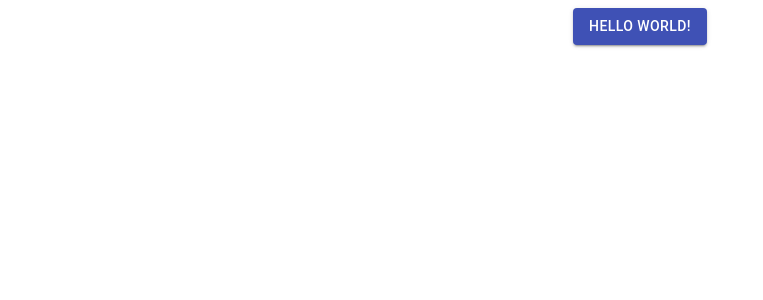
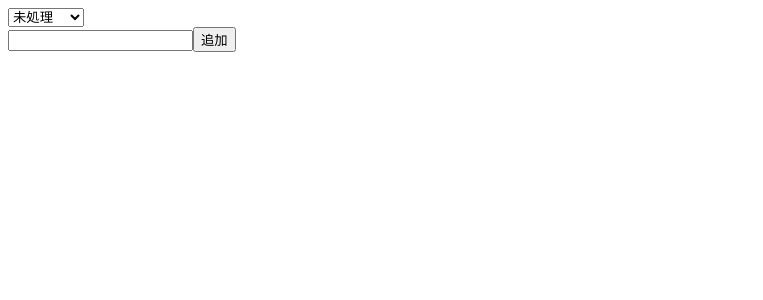
Before and after one commit to notchman8600/sh-yandere-front, a Next.js app: page / in a window 1280 px wide. Shown: the top 300 px of the page, without its empty margins (0-763 px from the left). Built offline with nearby package versions, Linux system fonts and the light colour scheme.

Commit message:
生成・更新・削除の機能をバックエンド未考慮で最低限の実装

```diff
--- /dev/null
+++ b/src/pages/TaskAdder.tsx
@@ -0,0 +1,40 @@
+import React, { useState } from 'react';
+import { TaskItemStruct } from './_declarations';
+
+type Props = {
+  tasks: TaskItemStruct[];
+  setTasks: React.Dispatch<React.SetStateAction<TaskItemStruct[]>>;
+};
+
+const TaskAdder: React.FC<Props> = ({ tasks, setTasks }) => {
+  const [inputText, setInputText] = useState('');
+
+  const onSubmitNewTask = (e: React.FormEvent<HTMLFormElement | HTMLButtonElement>) => {
+    e.preventDefault();
+    if (!inputText) return;
+
+    const newTask: TaskItemStruct = {
+      id: new Date().getTime(),
+      name: inputText,
+      is_finished: false,
+      is_removed: false,
+    };
+
+    setTasks([newTask, ...tasks]);
+    setInputText('');
+  };
+
+  return (
+    <>
+      {/* 後にPOST方式でのデータ送信プロパティ追加 */}
+      <form onSubmit={(e) => onSubmitNewTask(e)}>
+        <input type="text" value={inputText} onChange={(e) => setInputText(e.target.value)} />
+        <button type="submit" onSubmit={(e) => onSubmitNewTask(e)}>
+          追加
+        </button>
+      </form>
+    </>
+  );
+};
+
+export default TaskAdder;
--- /dev/null
+++ b/src/pages/TaskItem.tsx
@@ -0,0 +1,43 @@
+import React from 'react';
+import { TaskItemStruct } from './_declarations';
+
+type Props = {
+  task: TaskItemStruct;
+  onTaskFinish: (id: number, is_finished: boolean) => void;
+  onTaskRename: (id: number, name: string) => void;
+  onTaskRemove: (id: number, is_removed: boolean) => void;
+  onTaskRemovePerm: (id: number) => void;
+};
+
+const TaskItem: React.FC<Props> = ({
+  task,
+  onTaskFinish,
+  onTaskRename,
+  onTaskRemove,
+  onTaskRemovePerm,
+}) => {
+  return (
+    <li>
+      <input
+        type="checkbox"
+        checked={task.is_finished}
+        disabled={task.is_removed}
+        onChange={() => onTaskFinish(task.id, task.is_finished)}
+      />
+      <input
+        type="text"
+        value={task.name}
+        disabled={task.is_finished || task.is_removed}
+        onChange={(e) => onTaskRename(task.id, e.target.value)}
+      />
+      <button onClick={() => onTaskRemove(task.id, task.is_removed)}>
+        {task.is_removed ? '復元' : '削除'}
+      </button>
+      <button hidden={!task.is_removed} onClick={() => onTaskRemovePerm(task.id)}>
+        抹消
+      </button>
+    </li>
+  );
+};
+
+export default TaskItem;
--- /dev/null
+++ b/src/pages/TaskList.tsx
@@ -0,0 +1,101 @@
+import { TaskItemStruct, TaskFilterStruct } from './_declarations';
+import TaskItem from './TaskItem';
+import TaskAdder from './TaskAdder';
+
+type Props = {
+  tasks: TaskItemStruct[];
+  setTasks: React.Dispatch<React.SetStateAction<TaskItemStruct[]>>;
+  taskFilter: TaskFilterStruct;
+  setTaskFilter: React.Dispatch<React.SetStateAction<TaskFilterStruct>>;
+};
+
+const TaskList: React.FC<Props> = ({ tasks, setTasks, taskFilter, setTaskFilter }) => {
+  const FilteredTasks = tasks.filter((task) => {
+    switch (taskFilter) {
+      case 'unfinished':
+        return !task.is_finished && !task.is_removed;
+      case 'finished':
+        return task.is_finished && !task.is_removed;
+      case 'all':
+        return !task.is_removed;
+      case 'removed':
+        return task.is_removed;
+    }
+  });
+
+  const onTaskFinish = (id: number, is_finished: boolean) => {
+    const newTask = tasks.map((task) => {
+      if (task.id === id) {
+        task.is_finished = !is_finished;
+      }
+      return task;
+    });
+
+    setTasks(newTask);
+  };
+
+  const onTaskRename = (id: number, name: string) => {
+    const newTask = tasks.map((task) => {
+      if (task.id === id) {
+        task.name = name;
+      }
+      return task;
+    });
+
+    setTasks(newTask);
+  };
+
+  const onTaskRemove = (id: number, is_removed: boolean) => {
+    const newTask = tasks.map((task) => {
+      if (task.id === id) {
+        task.is_removed = !is_removed;
+      }
+      return task;
+    });
+
+    setTasks(newTask);
+  };
+
+  const onTaskRemovePerm = (id: number) => {
+    const newTasks = tasks.filter((task) => task.id !== id);
+    setTasks(newTasks);
+  };
+
+  const onTaskRemovePermAll = () => {
+    const newTasks = tasks.filter((task) => !task.is_removed);
+    setTasks(newTasks);
+  };
+
+  return (
+    <>
+      <select
+        defaultValue="unfinished"
+        onChange={(e) => setTaskFilter(e.target.value as TaskFilterStruct)}
+      >
+        <option value="unfinished">未処理</option>
+        <option value="finished">処理済み</option>
+        <option value="all">全表示</option>
+        <option value="removed">削除済み</option>
+      </select>
+      {taskFilter === 'removed' ? (
+        <button onClick={() => onTaskRemovePermAll()}>全て抹消</button>
+      ) : (
+        <TaskAdder tasks={tasks} setTasks={setTasks} />
+      )}
+      <ul style={{ listStyle: 'none' }}>
+        {FilteredTasks.map((task) => (
+          <TaskItem
+            key={task.id}
+            task={task}
+            onTaskFinish={onTaskFinish}
+            onTaskRename={onTaskRename}
+            onTaskRemove={onTaskRemove}
+            onTaskRemovePerm={onTaskRemovePerm}
+          />
+        ))}
+      </ul>
+    </>
+  );
+};
+
+export default TaskList;
--- /dev/null
+++ b/src/pages/_declarations.tsx
@@ -0,0 +1,8 @@
+export type TaskItemStruct = {
+  id: number;
+  name: string;
+  is_finished: boolean;
+  is_removed: boolean;
+};
+
+export type TaskFilterStruct = 'unfinished' | 'finished' | 'all' | 'removed';
--- a/src/pages/index.tsx
+++ b/src/pages/index.tsx
@@ -1,20 +1,26 @@
 import { NextPage } from 'next';
 import Head from 'next/head';
-import { Button, Grid } from '@material-ui/core';
+import React, { useState } from 'react';
+import TaskList from './TaskList';
+import { TaskItemStruct, TaskFilterStruct } from './_declarations';
 
 const App: NextPage = () => {
+  const [tasks, setTasks] = useState<TaskItemStruct[]>([]);
+  const [taskFilter, setTaskFilter] = useState<TaskFilterStruct>('unfinished');
+
   return (
     <>
       <Head>
+        <title>Todo with Yandere chan!</title>
         <meta charSet="utf-8" />
-        <title>Todo with Yandere chan!</title>
       </Head>
       <div>
-        <Grid container justifyContent="center">
-          <Button variant="contained" color="primary">
-            Hello World!
-          </Button>
-        </Grid>
+        <TaskList
+          tasks={tasks}
+          setTasks={setTasks}
+          taskFilter={taskFilter}
+          setTaskFilter={setTaskFilter}
+        />
       </div>
     </>
   );
```
Also changed, not shown: 1 other file (tests, documents, lock files or other folders).
